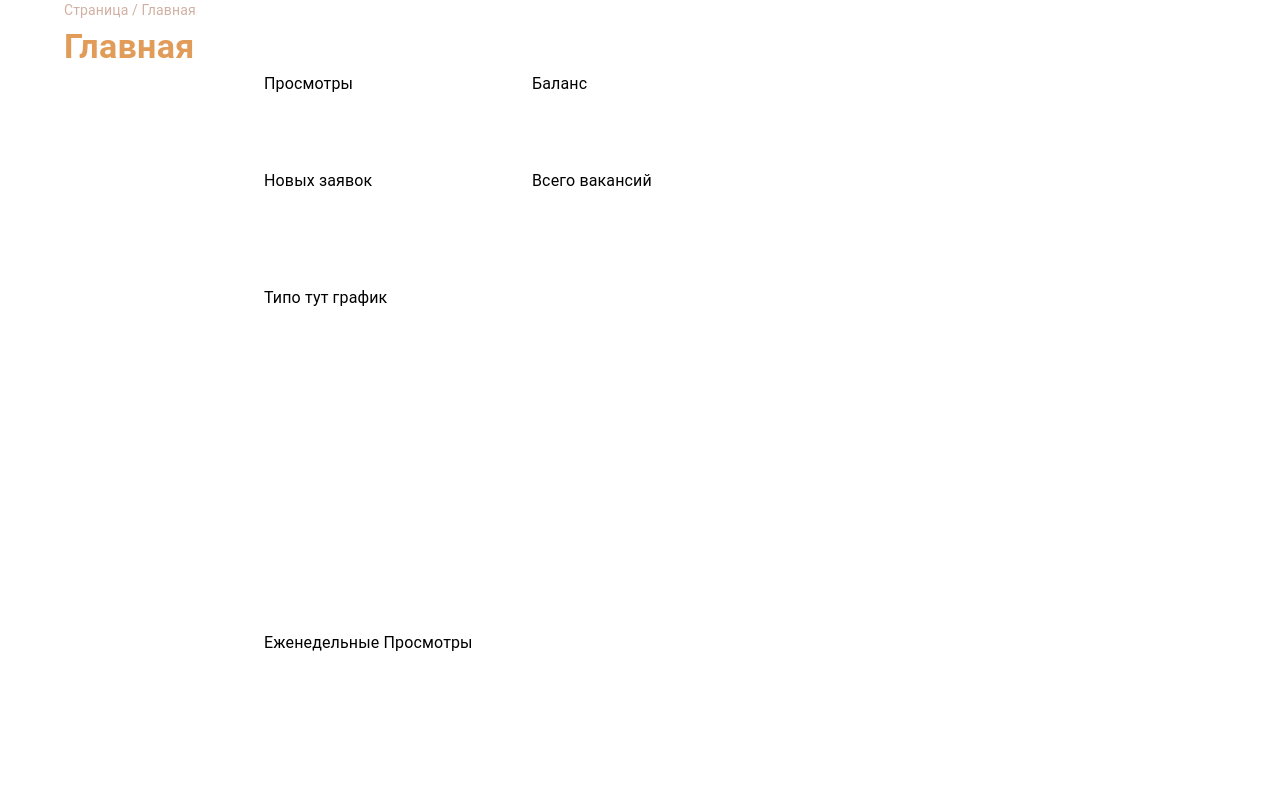
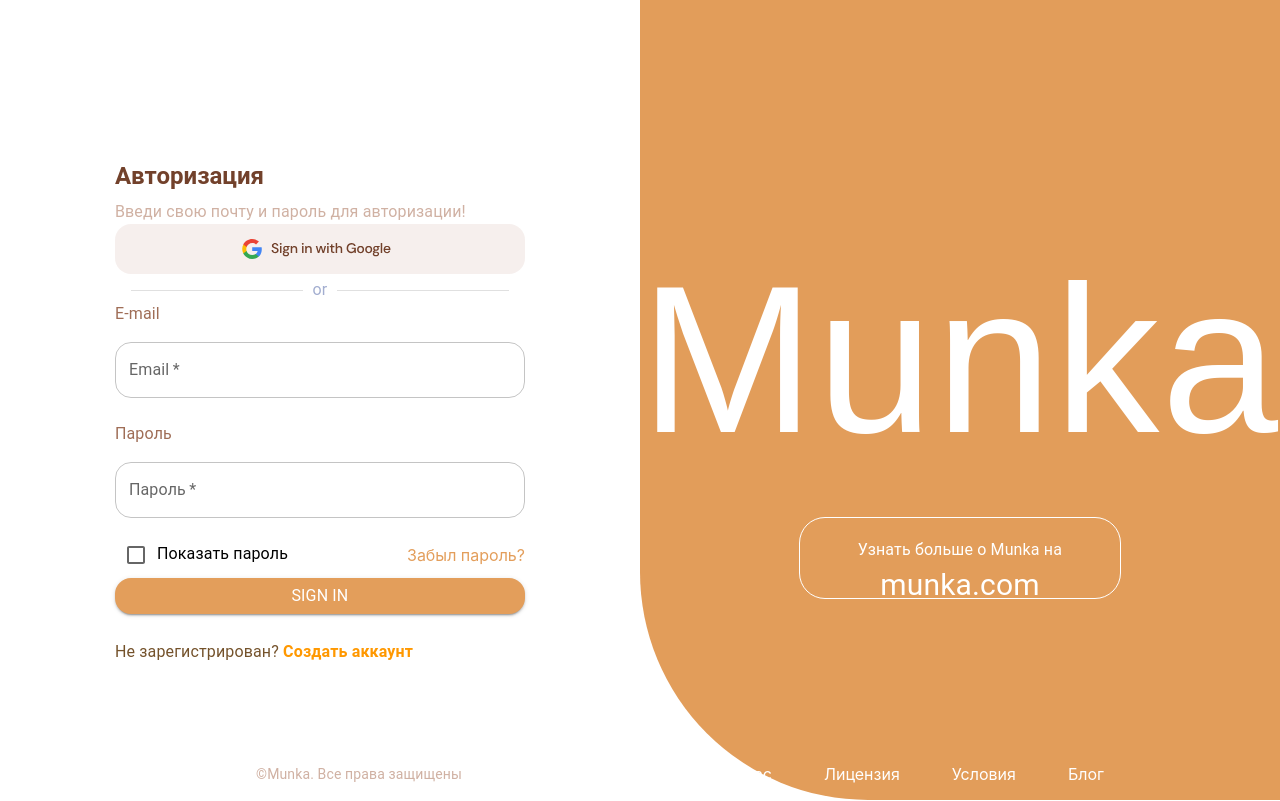
Before and after one commit to CVladim1r/Front-Munka, a React (Vite) app: page /login in a window 1280 px wide. Shown: the top 801 px of the page. Built offline with nearby package versions, Linux system fonts and the light colour scheme; the HTML template or start-up script is replaced by a standard one.

Commit message:
vh-blocks-main

```diff
--- a/src/App.tsx
+++ b/src/App.tsx
@@ -30,7 +30,7 @@
 
     return (
         <Routes>
-            <Route path="/login" element={<MainPage />} />
+            <Route path="/login" element={<LoginPage />} />
             <Route path="/registration" element={<RegisterPage />} />
             {isAuthenticated ? (
                 <Route
--- a/src/components/Main/MainBody.tsx
+++ b/src/components/Main/MainBody.tsx
@@ -14,25 +14,25 @@
                     <Container sx={{display:'flex', justifyContent:'center', flexDirection:'column'}}>
                         <Typography sx={{display:'flex', color:'#D0B1A3', fontSize:'14px'}}>Страница / Главная</Typography>
                         <Typography sx={{display:'flex', color:'#E19C59', fontSize:'34px',fontWeight:'bold'}}> Главная</Typography>
-                        <Container sx={{width:'100vh', marginBottom:'20px'}}>
-                            <Typography sx={{backgroundColor:'white', display:'inline-block', width:'248px', height:'97px',marginRight:'20px'}}> Просмотры</Typography>
-                            <Typography sx={{backgroundColor:'white', display:'inline-block', width:'248px', height:'97px',marginRight:'20px'}}>  Баланс</Typography>
-                            <Typography sx={{backgroundColor:'white', display:'inline-block', width:'248px', height:'97px',marginRight:'20px'}}> Новых заявок</Typography>
-                            <Typography sx={{backgroundColor:'white', display:'inline-block', width:'248px', height:'97px',marginRight:'20px'}}> Всего вакансий</Typography>
+                        <Container sx={{width:'100vh', marginBottom:'1vh'}}>
+                            <Typography sx={{backgroundColor:'white', display:'inline-block', width:'12vh', height:'8vh',marginRight:'1vh'}}> Просмотры</Typography>
+                            <Typography sx={{backgroundColor:'white', display:'inline-block', width:'12vh', height:'8vh',marginRight:'1vh'}}>  Баланс</Typography>
+                            <Typography sx={{backgroundColor:'white', display:'inline-block', width:'12vh', height:'8vh',marginRight:'1vh'}}> Новых заявок</Typography>
+                            <Typography sx={{backgroundColor:'white', display:'inline-block', width:'12vh', height:'8vh',marginRight:'1vh'}}> Всего вакансий</Typography>
                         </Container>
-                        <Container sx={{width:'100vh', marginBottom:'20px'}}>
-                                <Typography sx={{backgroundColor:'white', display:'inline-block',marginRight:'20px', width:'774px', height:'345px'}}> Типо тут график</Typography>
-                                <Typography sx={{backgroundColor:'white', display:'inline-block',marginRight:'20px', width:'796px', height:'345px'}}>Еженедельные Просмотры</Typography>
+                        <Container sx={{width:'100vh', marginBottom:'1vh'}}>
+                                <Typography sx={{backgroundColor:'white', display:'inline-block',marginRight:'1vh', width:'40vh', height:'31vh'}}> Типо тут график</Typography>
+                                <Typography sx={{backgroundColor:'white', display:'inline-block',marginRight:'1vh', width:'41vh', height:'31vh'}}>Еженедельные Просмотры</Typography>
                         </Container>
-                        <Container>
-                                <Typography sx={{backgroundColor:'white', display:'inline-block',marginRight:'20px', width:'774px', height:'345px'}}> Вакансии</Typography>
-                                <Typography sx={{backgroundColor:'white', display:'inline-block',marginRight:'20px', width:'389px', height:'345px'}}> Еженедельный трафик</Typography>
-                                <Typography sx={{backgroundColor:'white', display:'inline-block',marginRight:'20px', width:'387px', height:'345px'}}> Анализ</Typography>
+                        <Container sx={{width:'100vh', marginBottom:'1vh'}}>
+                                <Typography sx={{backgroundColor:'white', display:'inline-block',marginRight:'1vh', width:'40vh', height:'31vh'}}> Вакансии</Typography>
+                                <Typography sx={{backgroundColor:'white', display:'inline-block',marginRight:'1vh', width:'20vh', height:'31vh'}}> Еженедельный трафик</Typography>
+                                <Typography sx={{backgroundColor:'white', display:'inline-block',marginRight:'1vh', width:'20vh', height:'31vh'}}> Анализ</Typography>
                         </Container>
-                        <Container sx={{display:'block'}}>
-                                <Typography sx={{backgroundColor:'white', display:'inline-block',marginRight:'20px', width:'387px', height:'345px'}}> Задачи</Typography>
-                                <Typography sx={{backgroundColor:'white', display:'inline-block',marginRight:'20px', width:'387px', height:'345px'}}> Дата</Typography>
-                                <Typography sx={{backgroundColor:'white', display:'inline-block',marginRight:'20px', width:'382px', height:'345px'}}> Члены команды</Typography>
+                        <Container sx={{width:'100vh', marginBottom:'1vh'}}>
+                                <Typography sx={{backgroundColor:'white', display:'inline-block',marginRight:'1vh', width:'20vh', height:'31vh'}}> Задачи</Typography>
+                                <Typography sx={{backgroundColor:'white', display:'inline-block',marginRight:'1vh', width:'20vh', height:'31vh'}}> Дата</Typography>
+                                <Typography sx={{backgroundColor:'white', display:'inline-block',marginRight:'1vh', width:'20vh', height:'31vh'}}> Члены команды</Typography>
                         </Container>
                     </Container>
         </ThemeProvider>
--- a/src/components/NavigationBar/Header.tsx
+++ b/src/components/NavigationBar/Header.tsx
@@ -1,5 +1,5 @@
 import React from 'react';
-import { AppBar, Toolbar, IconButton, InputBase, Badge, Avatar } from '@mui/material';
+import { AppBar, Toolbar, IconButton, InputBase, Badge, Avatar, Container } from '@mui/material';
 import { Search, Notifications, Info } from '@mui/icons-material';
 import { createTheme, ThemeProvider } from '@mui/material/styles';
 import { orange } from '@mui/material/colors';
@@ -16,6 +16,8 @@
 const Header = () => {
     return (
         <ThemeProvider theme={theme}>
+            <Container>
+
                 <AppBar position="absolute" color="primary" sx={{boxShadow:'none'}}
                 style={{
                         width: 340,
@@ -23,11 +25,11 @@
                         height: 60,
                         backgroundColor: '#fff',
                         marginTop: 50,
-                    paddingBottom: '20px',
+                        paddingBottom: '1vh',
                         borderRadius: '30px 0 0 30px',
                         marginLeft:'0'}}>
 
-                <Toolbar sx={{width:"210px"}}>
+                    <Toolbar sx={{width:"10vh"}}>
                         <div style={{ flexGrow: 1, display:'flex', backgroundColor: '#fef8f4',borderRadius:'49px'}}>
                             <IconButton type="submit" aria-label="search" color = 'primary'>
                                 <Search />
@@ -49,6 +51,7 @@
                         <Avatar alt="profile picture" src="/static/images/avatar/1.jpg" />
                     </Toolbar>
                 </AppBar>
+            </Container>
         </ThemeProvider>
     );
 };
--- a/src/context/AuthContext.tsx
+++ b/src/context/AuthContext.tsx
@@ -9,7 +9,7 @@
 }
 
 const AuthContext = createContext<AuthContextType>({
-    isAuthenticated: true, //
+    isAuthenticated: false, //
     login: () => {},
     logout: () => {},
 });
@@ -23,7 +23,7 @@
 };
 
 const AuthProvider: React.FC<{ children: React.ReactNode }> = ({ children }) => {
-    const [isAuthenticated, setIsAuthenticated] = useState<boolean>(true); //
+    const [isAuthenticated, setIsAuthenticated] = useState<boolean>(false); //
     const navigate = useNavigate();
 
     useEffect(() => {
```
Lines whose indentation alone changed are shown as unchanged.
